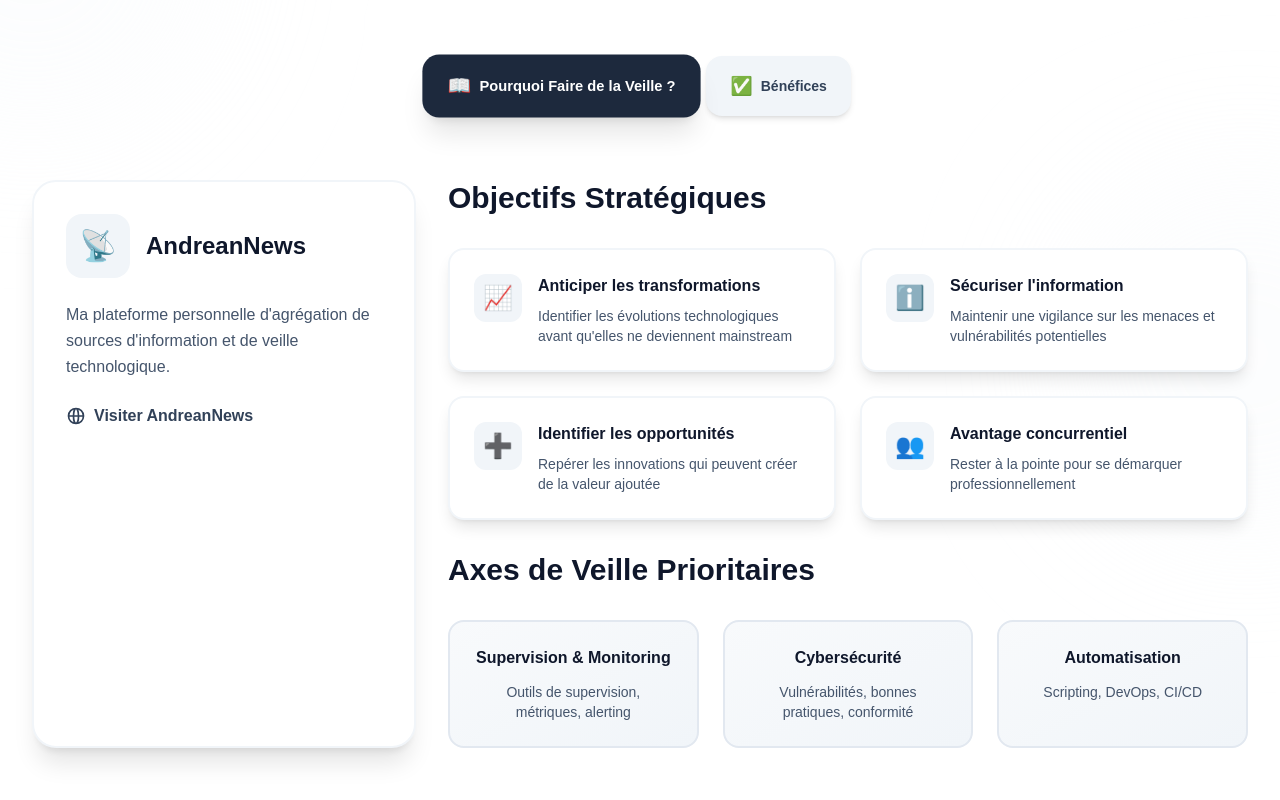
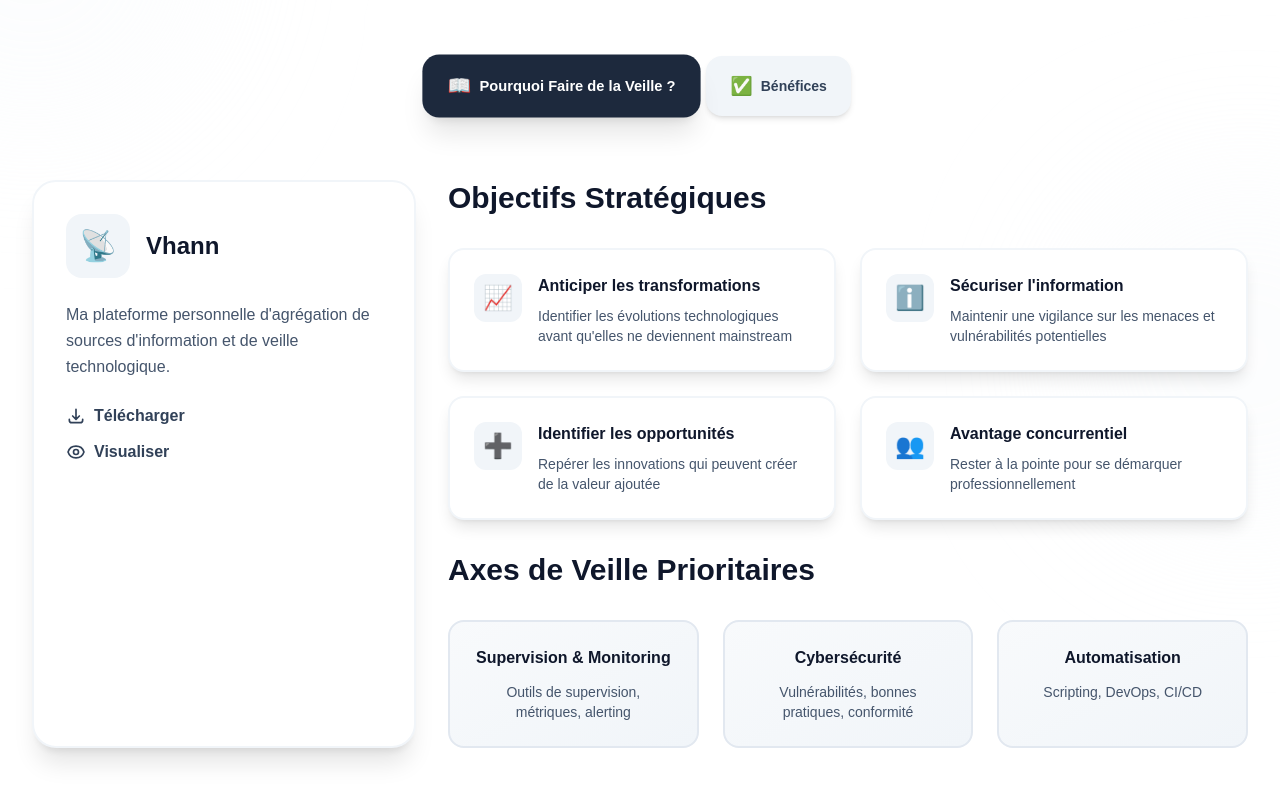
Before and after one commit to Mulho-MABIALA/danielle, a Next.js app: page / in a window 1280 px wide. Shown: the part 9117-9917 px from the top of the page. Built offline with nearby package versions, Linux system fonts and the light colour scheme.

Commit message:
update veille

```diff
--- a/app/components/Veille.tsx
+++ b/app/components/Veille.tsx
@@ -131,27 +131,42 @@ export default function Veille() {
           {/* Pourquoi Faire de la Veille */}
           {activeTab === 'pourquoi' && (
             <div className="space-y-12">
-              {/* AndreanNews Card */}
+              {/* Vhann Card */}
               <div className="grid lg:grid-cols-3 gap-8">
                 <div className="lg:col-span-1 bg-white dark:bg-slate-800 rounded-3xl p-8 shadow-xl border-2 border-slate-100 dark:border-slate-700">
                   <div className="flex items-center gap-4 mb-6">
                     <div className="w-16 h-16 bg-slate-100 dark:bg-slate-700 rounded-2xl flex items-center justify-center text-3xl">
                       📡
                     </div>
-                    <h3 className="text-2xl font-bold text-slate-900 dark:text-white">AndreanNews</h3>
+                    <h3 className="text-2xl font-bold text-slate-900 dark:text-white">Vhann</h3>
                   </div>
                   <p className="text-slate-600 dark:text-slate-300 mb-6 leading-relaxed">
-                    Ma plateforme personnelle d'agrégation de sources d'information et de veille technologique.
+                    Ma plateforme personnelle d&apos;agrégation de sources d&apos;information et de veille technologique.
                   </p>
+                  <div className="flex flex-col gap-3">
                     <a
-                    href="#"
-                    className="inline-flex items-center gap-2 text-slate-700 dark:text-slate-200 font-semibold hover:text-slate-900 dark:hover:text-white transition-colors group"
+                      href="/Dossier_de_Veille_Technologique.pdf"
+                      download
+                      className="inline-flex items-center gap-2 text-slate-700 dark:text-slate-200 font-semibold hover:text-slate-900 dark:hover:text-white transition-colors"
                     >
                       <svg className="w-5 h-5" fill="none" stroke="currentColor" viewBox="0 0 24 24">
-                      <path strokeLinecap="round" strokeLinejoin="round" strokeWidth={2} d="M21 12a9 9 0 01-9 9m9-9a9 9 0 00-9-9m9 9H3m9 9a9 9 0 01-9-9m9 9c1.657 0 3-4.03 3-9s-1.343-9-3-9m0 18c-1.657 0-3-4.03-3-9s1.343-9 3-9m-9 9a9 9 0 019-9" />
+                        <path strokeLinecap="round" strokeLinejoin="round" strokeWidth={2} d="M4 16v1a3 3 0 003 3h10a3 3 0 003-3v-1m-4-4l-4 4m0 0l-4-4m4 4V4" />
                       </svg>
-                    Visiter AndreanNews
+                      Télécharger
                     </a>
+                    <a
+                      href="/Dossier_de_Veille_Technologique.pdf"
+                      target="_blank"
+                      rel="noopener noreferrer"
+                      className="inline-flex items-center gap-2 text-slate-700 dark:text-slate-200 font-semibold hover:text-slate-900 dark:hover:text-white transition-colors"
+                    >
+                      <svg className="w-5 h-5" fill="none" stroke="currentColor" viewBox="0 0 24 24">
+                        <path strokeLinecap="round" strokeLinejoin="round" strokeWidth={2} d="M15 12a3 3 0 11-6 0 3 3 0 016 0z" />
+                        <path strokeLinecap="round" strokeLinejoin="round" strokeWidth={2} d="M2.458 12C3.732 7.943 7.523 5 12 5c4.478 0 8.268 2.943 9.542 7-1.274 4.057-5.064 7-9.542 7-4.477 0-8.268-2.943-9.542-7z" />
+                      </svg>
+                      Visualiser
+                    </a>
+                  </div>
                 </div>
 
                 <div className="lg:col-span-2 space-y-8">
@@ -199,27 +214,42 @@ export default function Veille() {
           {/* Bénéfices */}
           {activeTab === 'benefices' && (
             <div className="space-y-12">
-              {/* AndreanNews Card */}
+              {/* Vhann Card */}
               <div className="grid lg:grid-cols-3 gap-8">
                 <div className="lg:col-span-1 bg-white dark:bg-slate-800 rounded-3xl p-8 shadow-xl border-2 border-slate-100 dark:border-slate-700">
                   <div className="flex items-center gap-4 mb-6">
                     <div className="w-16 h-16 bg-slate-100 dark:bg-slate-700 rounded-2xl flex items-center justify-center text-3xl">
                       📡
                     </div>
-                    <h3 className="text-2xl font-bold text-slate-900 dark:text-white">AndreanNews</h3>
+                    <h3 className="text-2xl font-bold text-slate-900 dark:text-white">Vhann</h3>
                   </div>
                   <p className="text-slate-600 dark:text-slate-300 mb-6 leading-relaxed">
-                    Ma plateforme personnelle d'agrégation de sources d'information et de veille technologique.
+                    Ma plateforme personnelle d&apos;agrégation de sources d&apos;information et de veille technologique.
                   </p>
+                  <div className="flex flex-col gap-3">
                     <a
-                    href="#"
-                    className="inline-flex items-center gap-2 text-slate-700 dark:text-slate-200 font-semibold hover:text-slate-900 dark:hover:text-white transition-colors group"
+                      href="/Dossier_de_Veille_Technologique.pdf"
+                      download
+                      className="inline-flex items-center gap-2 text-slate-700 dark:text-slate-200 font-semibold hover:text-slate-900 dark:hover:text-white transition-colors"
                     >
                       <svg className="w-5 h-5" fill="none" stroke="currentColor" viewBox="0 0 24 24">
-                      <path strokeLinecap="round" strokeLinejoin="round" strokeWidth={2} d="M21 12a9 9 0 01-9 9m9-9a9 9 0 00-9-9m9 9H3m9 9a9 9 0 01-9-9m9 9c1.657 0 3-4.03 3-9s-1.343-9-3-9m0 18c-1.657 0-3-4.03-3-9s1.343-9 3-9m-9 9a9 9 0 019-9" />
+                        <path strokeLinecap="round" strokeLinejoin="round" strokeWidth={2} d="M4 16v1a3 3 0 003 3h10a3 3 0 003-3v-1m-4-4l-4 4m0 0l-4-4m4 4V4" />
                       </svg>
-                    Visiter AndreanNews
+                      Télécharger
                     </a>
+                    <a
+                      href="/Dossier_de_Veille_Technologique.pdf"
+                      target="_blank"
+                      rel="noopener noreferrer"
+                      className="inline-flex items-center gap-2 text-slate-700 dark:text-slate-200 font-semibold hover:text-slate-900 dark:hover:text-white transition-colors"
+                    >
+                      <svg className="w-5 h-5" fill="none" stroke="currentColor" viewBox="0 0 24 24">
+                        <path strokeLinecap="round" strokeLinejoin="round" strokeWidth={2} d="M15 12a3 3 0 11-6 0 3 3 0 016 0z" />
+                        <path strokeLinecap="round" strokeLinejoin="round" strokeWidth={2} d="M2.458 12C3.732 7.943 7.523 5 12 5c4.478 0 8.268 2.943 9.542 7-1.274 4.057-5.064 7-9.542 7-4.477 0-8.268-2.943-9.542-7z" />
+                      </svg>
+                      Visualiser
+                    </a>
+                  </div>
                 </div>
 
                 <div className="lg:col-span-2 space-y-8">
```
Lines whose indentation alone changed are shown as unchanged.
